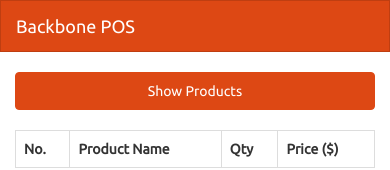
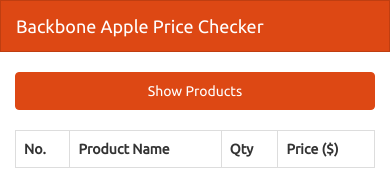
Before and after one commit to jslopeza/Price-Checker, a plain HTML site: page index.html in a window 390 px wide. Shown: the top 170 px of the page. Drawn offline with Linux system fonts and the light colour scheme; some packages are replaced by stand-ins of ours.

Commit message:
Updated app name

```diff
--- a/index.html
+++ b/index.html
@@ -1,7 +1,7 @@
 <!DOCTYPE html>
 <html lang="en">
 <head>
-	<title>Backbone POS</title>
+	<title>Backbone Apple Price Checker</title>
 
 	<link rel="shortcut icon" href="img/favicon.png"> <!-- Icon -->
 
@@ -19,7 +19,7 @@
 	<div class="navbar navbar-default navbar-static" role="navigation">
 		<div class="container">
 			<div class="navbar-header">
-				<a class="navbar-brand" href="index.html">Backbone POS</a>
+				<a class="navbar-brand" href="index.html">Backbone Apple Price Checker</a>
 			</div>
 		</div>
 	</div>
```
